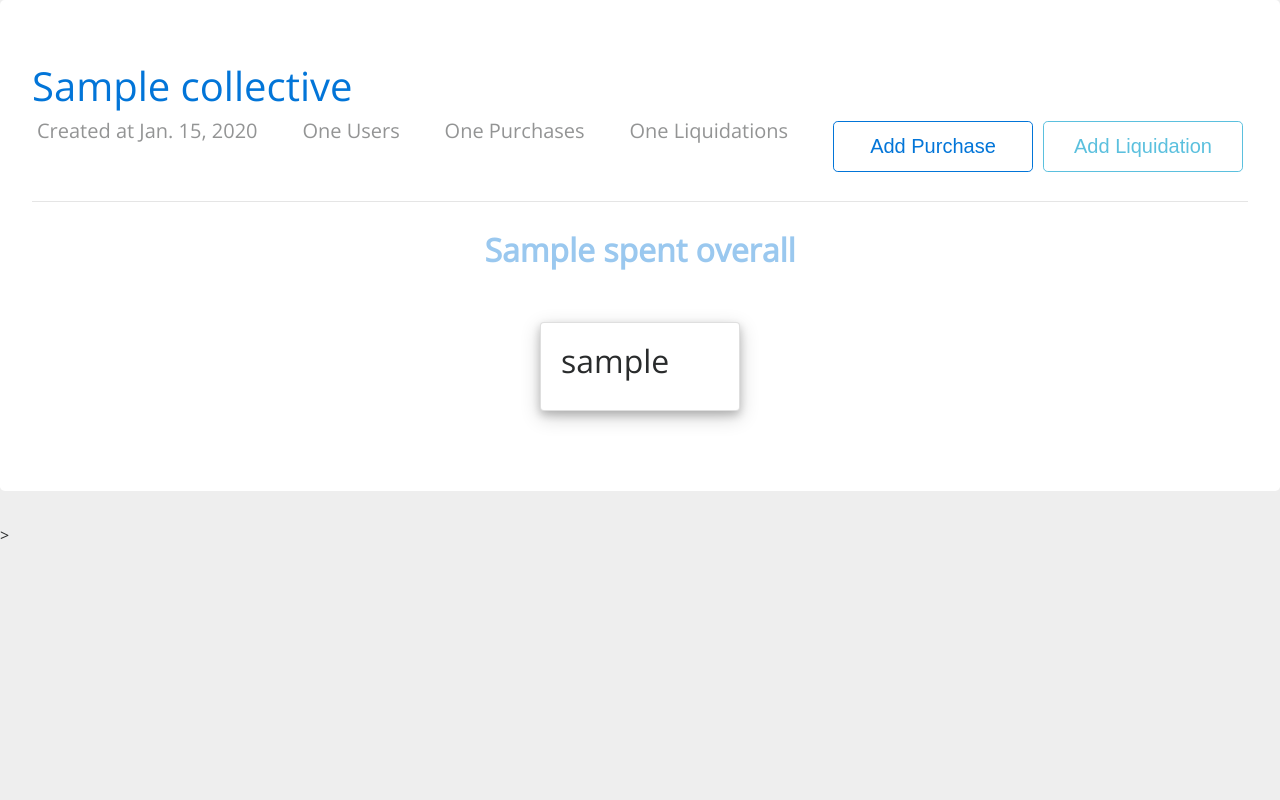
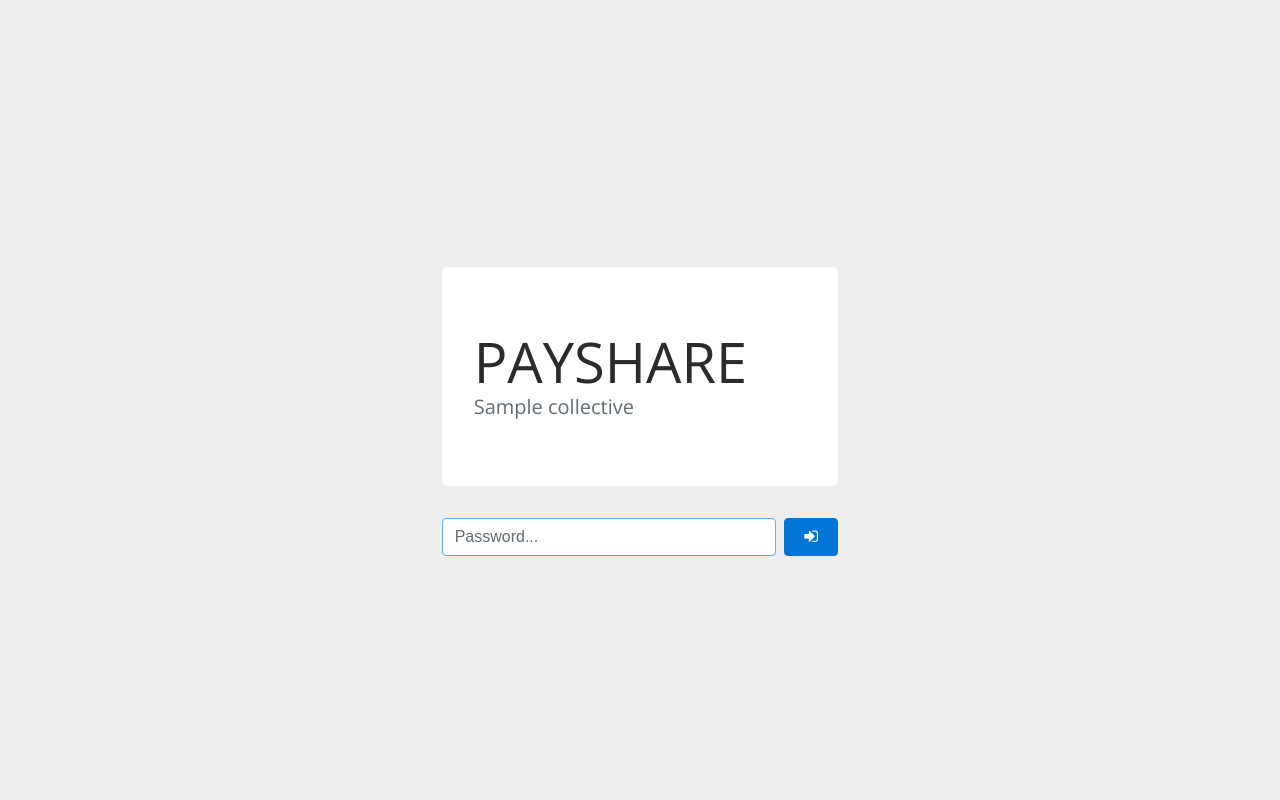
Before and after one commit to cb109/payshare, a Django app: template payshare/purchases/templates/index.html in a window 1280 px wide. Run offline with Django 3.2, Linux system fonts and the light colour scheme; tables that the repository leaves empty hold one stand-in row (values such as "Sample post"); the template is opened without the code that fills it: values that come from a table or form of the project are taken from there, most other values are stand-ins (such as "Sample title", 1, 10 or a date in 2020); parts of the project's set-up code (start-up, migrations or seed data) failed here and were passed over; some libraries are stand-ins or nearby versions.

Commit message:
Add support to protect collectives with a password.

```diff
--- a/payshare/purchases/admin.py
+++ b/payshare/purchases/admin.py
@@ -11,7 +11,7 @@ from payshare.purchases.models import Liquidation
 
 class CollectiveAdmin(admin.ModelAdmin):
     readonly_fields = ("key",)
-    list_display = ("name", "key", "id",)
+    list_display = ("name", "key", "password", "id",)
 
 
 class PurchaseAdmin(admin.ModelAdmin):
--- a/payshare/purchases/models.py
+++ b/payshare/purchases/models.py
@@ -2,11 +2,11 @@
 from __future__ import unicode_literals
 import uuid
 
+from django.contrib.auth.hashers import make_password
 from django.db import models
 from django.db.models.signals import pre_save
 from django.dispatch import receiver
 from django.utils import timezone
-
 from djmoney.models.fields import MoneyField
 
 
@@ -41,6 +41,15 @@ class Collective(TimestampMixin, models.Model):
     """A collective groups users that want to share payments."""
     name = models.CharField(max_length=100)
     key = models.UUIDField(default=uuid.uuid4, editable=False)
+    password = models.CharField(max_length=128)
+
+    def save(self, *args, **kwargs):
+        """Make sure to save changed password hashes, not as plain text."""
+        if self.id:
+            password_in_db = Collective.objects.get(id=self.id)
+            if password_in_db != self.password:
+                self.password = make_password(self.password)
+        return super(Collective, self).save(*args, **kwargs)
 
     def is_member(self, user):
         try:
--- a/payshare/purchases/templates/index.html
+++ b/payshare/purchases/templates/index.html
@@ -55,12 +55,17 @@
         display: flex;
         justify-content: space-around;
         margin: 1em;
-        box-shadow: 0 4px 8px 0 rgba(0, 0, 0, 0.2), 0 6px 20px 0 rgba(0, 0, 0, 0.19);
         transition: all .3s ease-in-out;
       }
 
       .card.member {
         width: 200px;
+      }
+
+      @media (max-width: 599px) {
+        .card.member {
+          width: 100%;
+        }
       }
 
       .purchase-overall {
@@ -101,6 +106,12 @@
         justify-content: center;
       }
 
+      @media (orientation: portrait) {
+        .toolbar {
+          justify-content: flex-start;
+        }
+      }
+
       .toolbar .btn {
         margin: 5px;
         min-width: 200px;
@@ -136,8 +147,51 @@
         display: flex;
         justify-content: flex-end;
       }
+
+      .login-box {
+        height: 100vh;
+        display: flex;
+        flex-direction: column;
+        align-items: center;
+        justify-content: center;
+      }
     </style>
   </head>
+  {% if not authenticated %}
+  <body>
+    <div class="login-box">
+      <div class="container col-md-4">
+        <div class="jumbotron">
+          <div class="display-4">
+            PAYSHARE
+          </div>
+          <div class="lead text-muted">
+            {{ collective.name }}
+          </div>
+        </div>
+        <form id="login-form" method="post" action="{{ collective_url }}">
+          {% csrf_token %}
+          <div class="form-group {% if wrong_password %}has-danger{% endif %}">
+            <div style="display: flex">
+              <input id="id_password" name="password" placeholder="Password..."
+                     type="password" class="form-control" autofocus
+                     style="margin-right: .5em" required>
+              <button type="submit" class="btn btn-primary pull-right">
+                <i class="fa fa-fw fa-sign-in" title="Login"></i>
+              </button>
+            </div>
+            {% if wrong_password %}
+            <div class="form-control-feedback form-control-danger">
+              Wrong password. Please try again.
+            </div>
+            {% endif %}
+          </div>
+          <input type="hidden" name="next" value="{{ next }}" />
+        </form>
+      </div>
+    </div>
+  </body>
+  {% else %}
   <body>
     {% load humanize %}
 
@@ -163,6 +217,15 @@
                     @click="loadFromStorage()">
               Add Liquidation
             </button>
+            <form method="post" action="{{ collective_url }}">
+              {% csrf_token %}
+              <input type="hidden" name="logout" value="true">
+              <button type="submit"
+                      class="btn btn-secondary" title="Logout"
+                      style="min-width: 60px; height: 50px">
+                <i class="fa fa-fw fa-sign-out"></i>
+              </button>
+            </form>
           </div>
         </div>
         <hr class="my-4">
@@ -385,9 +448,6 @@
 
     </div>
     <script>
-      (function() {
-        'use strict';
-
       // The Vue app handles basic form validation and logic, as well
       // as loading/saving values to/from local storage.
       var app = new Vue({
@@ -509,7 +569,7 @@
           });
         }
       });
-
-      })();
-    </script>>
+    </script>
+  </body>
+  {% endif %}
 </html>
```
Also changed, not shown: payshare/purchases/views.py (+48 -2 lines), payshare/settings.py (+6 -4 lines), payshare/purchases/migrations/0006_auto_20170615_1402.py (added), payshare/purchases/migrations/0007_collective_password.py (added). Lines whose indentation alone changed are shown as unchanged.
